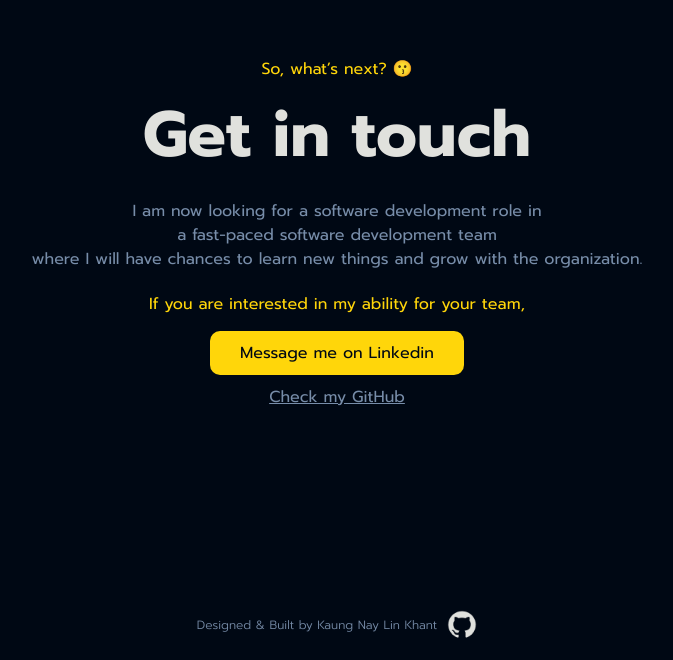
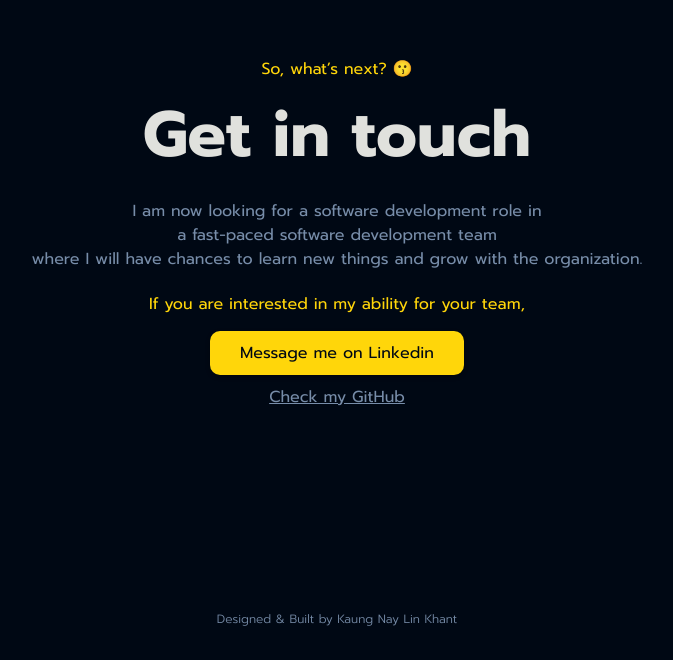
Before and after one commit to YatootaY/my-portfolio, a React (Create React App) app: page / in a window 1280 px wide. Shown: the part 6390-7050 px from the top of the page, without its empty margins (303-976 px from the left). Built offline with nearby package versions, Linux system fonts and the light colour scheme; a web font is replaced by a local one.

Commit message:
Imporve Footer

```diff
--- a/src/Components/Contact.css
+++ b/src/Components/Contact.css
@@ -25,6 +25,12 @@
     color: var(--black);
     border-radius: 10px;
     margin: 10px 0;
+    box-shadow: 0 2px 4px rgba(0, 0, 0, 0.4);
+    transition-duration: 0.2s;
+}
+
+.Btn:hover{
+    transform: translateY(-2px);
 }
 
 .link{
--- a/src/Components/Footer.css
+++ b/src/Components/Footer.css
@@ -10,10 +10,15 @@
     gap:10px;
 }
 
+.Footer h4:hover{
+    color: var(--yellow);
+}
+
 .Footer h4{
     color: var(--gray);
     font-size: var(--mobileSmall);
     font-weight: 300;
+    transition-duration: 0.2s;
 }
 
 .Footer img{
--- a/src/Components/Footer.js
+++ b/src/Components/Footer.js
@@ -6,7 +6,7 @@ const Footer = () => {
 
     return(
         <div className="Footer">
-            <a href="https://github.com/YatoAki/my-portfolio" target="_blank"><h4>Designed & Built by Kaung Nay Lin Khant</h4><img src={githubIcon} alt="" /></a>
+            <a href="https://github.com/YatoAki/my-portfolio" target="_blank"><h4>Designed & Built by Kaung Nay Lin Khant</h4></a>
         </div>
     )
 }
```
